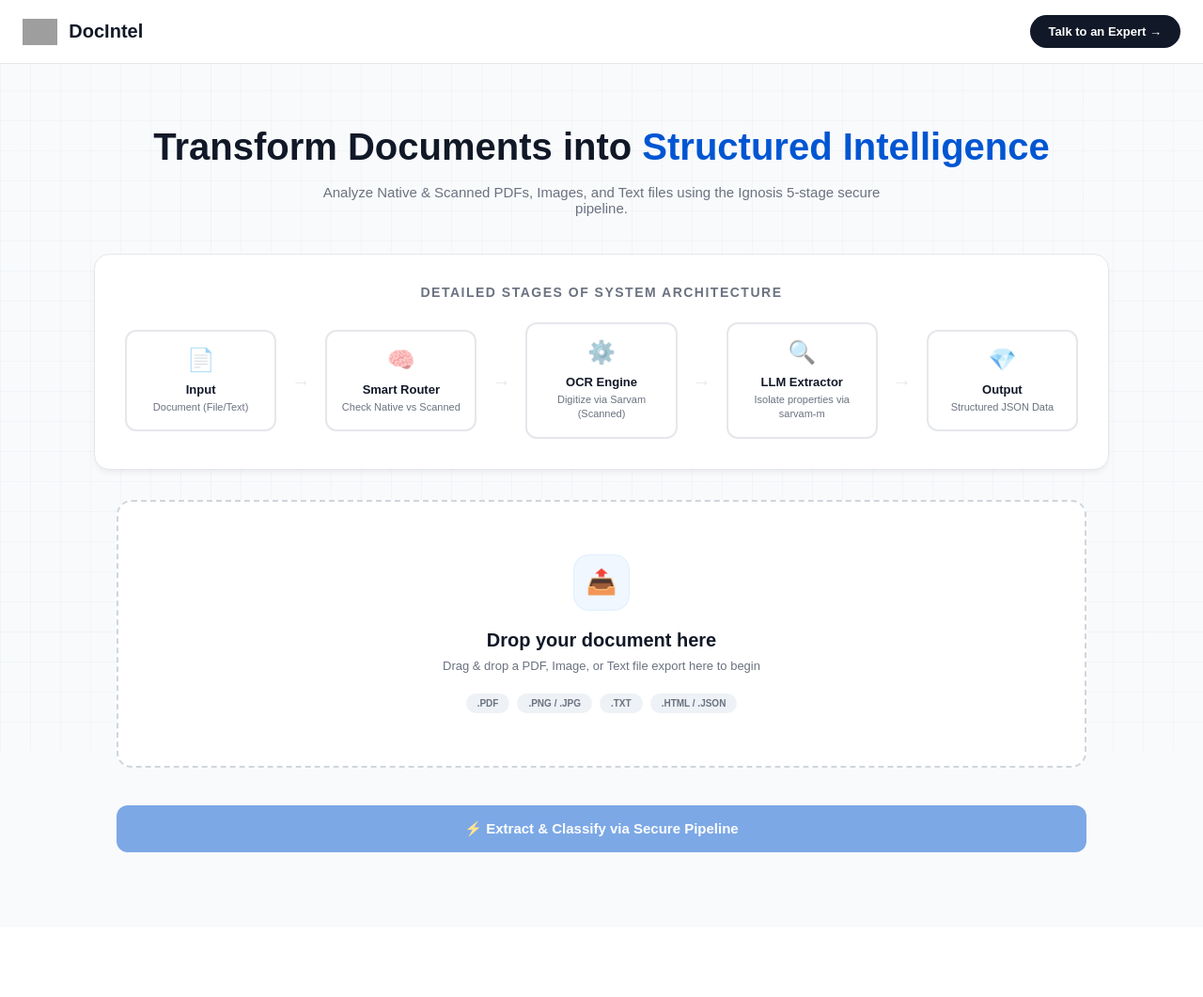
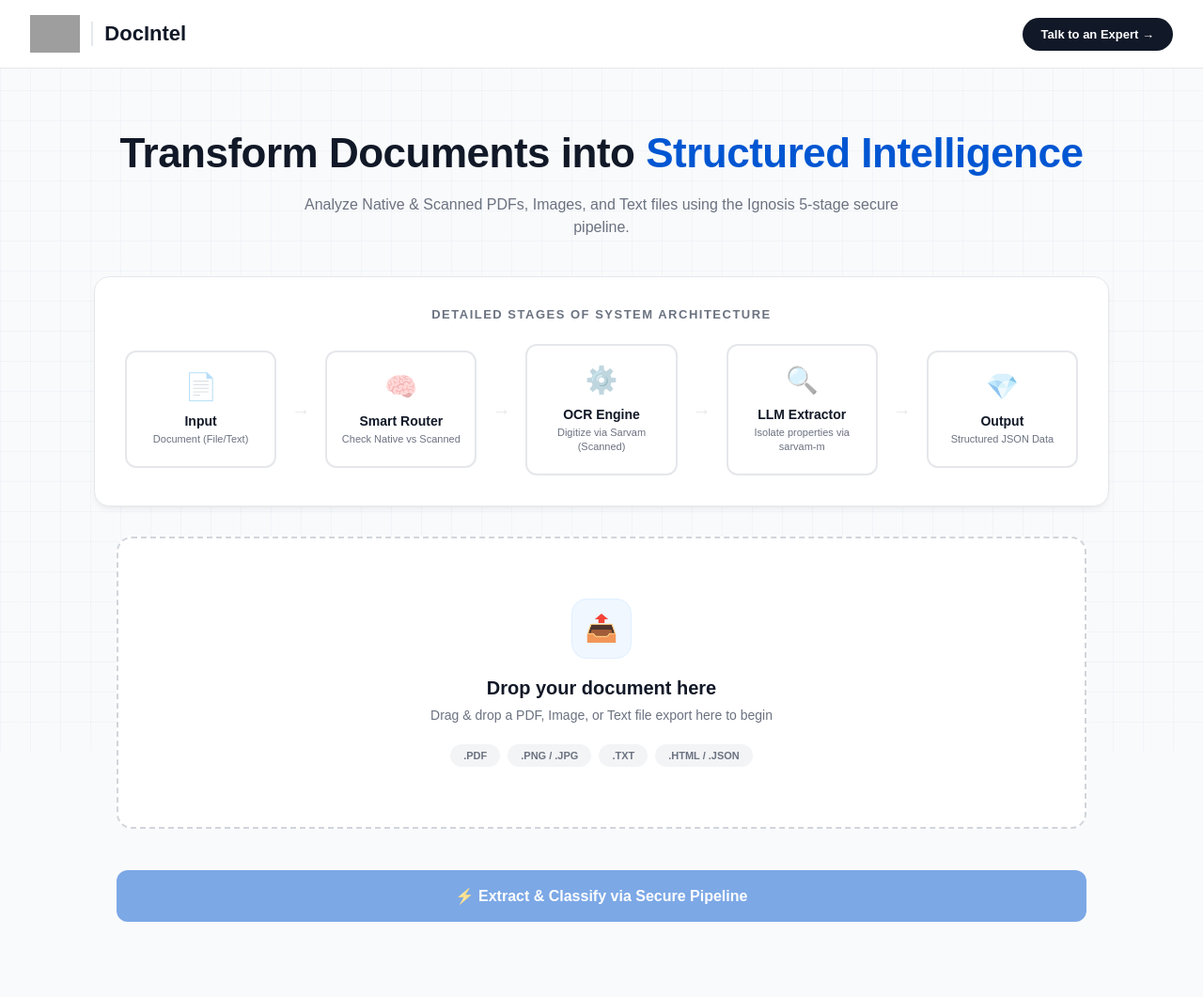
Before and after one commit to adityamahajan-art/Sarvam-DocAI-v4, a Flask app: page / in a window 1280 px wide. Shown: the whole page at 94% size. Before the commit the page ends 907 px from the top, so only its background shows below. Run offline with Flask 3, Linux system fonts and the light colour scheme; some libraries are stand-ins or nearby versions; some web fonts are replaced; grey boxes are pictures that could not be loaded.

Commit message:
Update index.html

````diff
--- a/templates/index.html
+++ b/templates/index.html
@@ -10,13 +10,13 @@
     --bg: #F9FAFB;
     --surface: #FFFFFF;
     --border: #E5E7EB;
-    --accent: #0056D2; /* Ignosis Primary Blue */
-    --accent-glow: rgba(0, 86, 210, 0.15);
+    --accent: #0056D2;
+    --accent-glow: rgba(0, 86, 210, 0.2);
     --text: #111827;
     --text-muted: #6B7280;
     --tag-bg: #F3F4F6;
     --shadow: 0 4px 6px -1px rgba(0, 0, 0, 0.05), 0 2px 4px -1px rgba(0, 0, 0, 0.03);
-    --shadow-md: 0 10px 15px -3px rgba(0, 0, 0, 0.08), 0 4px 6px -2px rgba(0, 0, 0, 0.04);
+    --shadow-hover: 0 10px 25px -5px rgba(0, 86, 210, 0.1), 0 8px 10px -6px rgba(0, 86, 210, 0.1);
   }
   * { margin: 0; padding: 0; box-sizing: border-box; }
   body {
@@ -26,162 +26,137 @@
     min-height: 100vh;
     padding-bottom: 80px;
   }
-  /* Grid background */
   body::before {
-    content: '';
-    position: fixed;
-    inset: 0;
-    background-image:
-      linear-gradient(rgba(0,86,210,0.03) 1px, transparent 1px),
-      linear-gradient(90deg, rgba(0,86,210,0.03) 1px, transparent 1px);
-    background-size: 32px 32px;
-    pointer-events: none;
-    z-index: 0;
+    content: ''; position: fixed; inset: 0;
+    background-image: linear-gradient(rgba(0,86,210,0.03) 1px, transparent 1px), linear-gradient(90deg, rgba(0,86,210,0.03) 1px, transparent 1px);
+    background-size: 32px 32px; pointer-events: none; z-index: 0;
   }
   .main-wrapper { position: relative; z-index: 1; }
-  header {
-    background: var(--surface);
-    border-bottom: 1px solid var(--border);
-    padding: 16px 24px;
-    display: flex;
-    align-items: center;
-    justify-content: space-between;
+
+  /* CSS Animations */
+  @keyframes fadeInUp {
+    from { opacity: 0; transform: translateY(15px); }
+    to { opacity: 1; transform: translateY(0); }
   }
+  @keyframes activePulse {
+    0% { box-shadow: 0 0 0 0 rgba(0, 86, 210, 0.3); }
+    70% { box-shadow: 0 0 0 12px rgba(0, 86, 210, 0); }
+    100% { box-shadow: 0 0 0 0 rgba(0, 86, 210, 0); }
+  }
+  @keyframes spin { to { transform: rotate(360deg); } }
+
+  /* Header */
+  header { background: var(--surface); border-bottom: 1px solid var(--border); padding: 16px 32px; display: flex; align-items: center; justify-content: space-between; }
   .logo-area { display: flex; align-items: center; gap: 12px; }
-  .logo-img { height: 28px; }
-  .logo-text { font-size: 20px; font-weight: 800; }
-  .expert-btn {
-    background: #111827;
-    color: white;
-    font-size: 13px;
-    font-weight: 600;
-    padding: 10px 20px;
-    border-radius: 30px;
-    border: none;
-    cursor: pointer;
-  }
-  .page-header { max-width: 1080px; margin: 64px auto 0; text-align: center; }
-  .page-title { font-size: 40px; font-weight: 800; line-height: 1.2; margin-bottom: 16px; }
+  .logo-img { height: 40px; /* FIXED: Increased logo size for better balance */ }
+  .logo-text { font-size: 22px; font-weight: 800; border-left: 2px solid var(--border); padding-left: 12px; color: var(--text); }
+  .expert-btn { background: #111827; color: white; font-size: 13px; font-weight: 600; padding: 10px 20px; border-radius: 30px; border: none; cursor: pointer; transition: transform 0.2s, background 0.2s; }
+  .expert-btn:hover { background: #1f2937; transform: translateY(-1px); }
+
+  .page-header { max-width: 1080px; margin: 64px auto 0; text-align: center; animation: fadeInUp 0.6s ease-out forwards; }
+  .page-title { font-size: 44px; font-weight: 800; line-height: 1.2; margin-bottom: 16px; letter-spacing: -0.5px; }
   .page-title span { color: var(--accent); }
-  .page-sub { font-size: 15px; color: var(--text-muted); max-width: 600px; margin: 0 auto; }
+  .page-sub { font-size: 16px; color: var(--text-muted); max-width: 650px; margin: 0 auto; line-height: 1.5; }
 
   /* Architecture Visualization */
   .architecture-container {
-    background: var(--surface);
-    border: 1px solid var(--border);
-    border-radius: 16px;
-    max-width: 1080px;
-    margin: 40px auto 32px;
-    padding: 32px;
-    box-shadow: var(--shadow);
+    background: var(--surface); border: 1px solid var(--border); border-radius: 16px;
+    max-width: 1080px; margin: 40px auto 32px; padding: 32px; box-shadow: var(--shadow);
+    animation: fadeInUp 0.7s ease-out forwards;
   }
-  .arch-header { font-size: 14px; font-weight: 700; color: var(--text-muted); text-transform: uppercase; letter-spacing: 1.5px; margin-bottom: 24px; text-align: center;}
-  .arch-flow { display: flex; align-items: center; gap: 16px; justify-content: center; position: relative; }
+  .arch-header { font-size: 13px; font-weight: 800; color: var(--text-muted); text-transform: uppercase; letter-spacing: 1.5px; margin-bottom: 24px; text-align: center;}
+  .arch-flow { display: flex; align-items: center; gap: 16px; justify-content: center; }
   .arch-stage {
-    flex: 1;
-    text-align: center;
-    border: 2px solid var(--border);
-    border-radius: 12px;
-    padding: 16px 12px;
-    background: var(--surface);
-    transition: all 0.3s;
-    position: relative;
-    max-width: 200px;
+    flex: 1; text-align: center; border: 2px solid var(--border); border-radius: 12px; padding: 20px 12px;
+    background: var(--surface); transition: all 0.4s cubic-bezier(0.4, 0, 0.2, 1); max-width: 190px;
   }
-  .arch-stage.active { border-color: var(--accent); background: #f0f7ff; box-shadow: 0 0 15px var(--accent-glow); transform: translateY(-2px); }
-  .arch-stage.completed { border-color: #10B981; background: #ecfdf5; }
-  .stage-num { display: none; }
-  .stage-icon { font-size: 24px; margin-bottom: 10px; opacity: 0.7; }
+  .arch-stage.active {
+    border-color: var(--accent); background: #f4f8ff;
+    transform: translateY(-4px); animation: activePulse 2s infinite; /* NEW: Pulsing animation */
+  }
+  .arch-stage.completed { border-color: #10B981; background: #ecfdf5; color: #047857; }
+  .stage-icon { font-size: 28px; margin-bottom: 12px; opacity: 0.5; transition: opacity 0.3s; }
   .arch-stage.active .stage-icon, .arch-stage.completed .stage-icon { opacity: 1; }
-  .stage-title { font-size: 13px; font-weight: 700; margin-bottom: 4px; }
+  .stage-title { font-size: 14px; font-weight: 800; margin-bottom: 4px; }
   .stage-desc { font-size: 11px; color: var(--text-muted); line-height: 1.4; }
-  .arch-arrow { color: var(--border); font-size: 20px; font-weight: 800; transition: color 0.3s; }
+  .arch-arrow { color: var(--border); font-size: 20px; font-weight: 800; transition: color 0.4s; }
   .arch-stage.completed + .arch-arrow, .arch-stage.active + .arch-arrow { color: var(--accent); }
 
   /* Input Section */
-  .container { max-width: 1080px; margin: 0 auto; padding: 0 24px; }
+  .container { max-width: 1080px; margin: 0 auto; padding: 0 24px; animation: fadeInUp 0.8s ease-out forwards; }
   .drop-zone {
-    border: 2px dashed #D1D5DB;
-    border-radius: 16px;
-    padding: 56px 40px;
-    text-align: center;
-    cursor: pointer;
-    transition: all 0.25s ease;
-    background: var(--surface);
-    margin-bottom: 20px;
+    border: 2px dashed #D1D5DB; border-radius: 16px; padding: 64px 40px; text-align: center; cursor: pointer;
+    transition: all 0.3s cubic-bezier(0.4, 0, 0.2, 1); background: var(--surface); margin-bottom: 20px;
   }
-  .drop-zone.dragover, .drop-zone:hover { border-color: var(--accent); background: #f8fbff; }
-  .drop-icon {
-    width: 60px; height: 60px;
-    margin: 0 auto 20px;
-    background: #f0f7ff;
-    border-radius: 16px;
-    display: flex; align-items: center; justify-content: center;
-    color: var(--accent); font-size: 26px; border: 1px solid #e0efff;
-  }
-  .drop-title { font-size: 20px; font-weight: 700; margin-bottom: 6px; }
-  .drop-sub { font-size: 13px; color: var(--text-muted); line-height: 1.6; }
-  .drop-formats { display: flex; gap: 8px; justify-content: center; margin-top: 18px; }
-  .fmt-tag { font-size: 10px; font-weight: 600; padding: 5px 12px; border-radius: 20px; background: #EEF2F6; color: var(--text-muted); }
+  .drop-zone.dragover, .drop-zone:hover { border-color: var(--accent); background: #f4f8ff; transform: scale(1.01); /* NEW: Smooth scaling on hover */ }
+  .drop-icon { width: 64px; height: 64px; margin: 0 auto 20px; background: #f0f7ff; border-radius: 16px; display: flex; align-items: center; justify-content: center; color: var(--accent); font-size: 28px; border: 1px solid #e0efff; transition: transform 0.3s; }
+  .drop-zone:hover .drop-icon { transform: translateY(-5px); }
+  .drop-title { font-size: 20px; font-weight: 800; margin-bottom: 6px; }
+  .drop-sub { font-size: 14px; color: var(--text-muted); line-height: 1.6; }
+  .drop-formats { display: flex; gap: 8px; justify-content: center; margin-top: 20px; }
+  .fmt-tag { font-size: 11px; font-weight: 700; padding: 6px 14px; border-radius: 20px; background: #F3F4F6; color: var(--text-muted); transition: background 0.2s; }
+  .drop-zone:hover .fmt-tag { background: #E5E7EB; }
 
   #fileInput { display: none; }
-  .file-info { display: none; align-items: center; gap: 12px; padding: 12px 20px; background: var(--surface); border: 1px solid var(--border); border-radius: 12px; margin-top: 16px; font-size: 12px; box-shadow: var(--shadow); }
-  .file-info.visible { display: flex; }
-  .file-icon { font-size: 16px; }
-  .file-name { color: var(--text); font-weight: 600; flex: 1; text-overflow: ellipsis; white-space: nowrap; overflow: hidden; }
-  .file-size { color: var(--text-muted); }
-  .remove-file { cursor: pointer; color: var(--text-muted); background: none; border: none; font-size: 14px; padding: 2px; }
+  .file-info { display: none; align-items: center; gap: 12px; padding: 16px 20px; background: var(--surface); border: 1px solid var(--border); border-radius: 12px; margin-top: 16px; font-size: 13px; box-shadow: var(--shadow); }
+  .file-info.visible { display: flex; animation: fadeInUp 0.4s ease-out forwards; } /* NEW: Fade in */
+  .file-icon { font-size: 18px; }
+  .file-name { color: var(--text); font-weight: 700; flex: 1; text-overflow: ellipsis; white-space: nowrap; overflow: hidden; }
+  .file-size { color: var(--text-muted); font-weight: 500; }
+  .remove-file { cursor: pointer; color: var(--text-muted); background: none; border: none; font-size: 16px; padding: 4px; transition: color 0.2s; }
   .remove-file:hover { color: #EF4444; }
 
   .process-btn {
-    width: 100%; margin-top: 20px; padding: 16px; border: none; border-radius: 12px;
-    background: var(--accent); color: white;
-    font-size: 15px; font-weight: 700; cursor: pointer;
-    transition: all 0.25s;
-    box-shadow: 0 4px 6px -1px rgba(0, 86, 210, 0.2), 0 2px 4px -1px rgba(0, 86, 210, 0.1);
+    width: 100%; margin-top: 24px; padding: 18px; border: none; border-radius: 12px;
+    background: var(--accent); color: white; font-size: 16px; font-weight: 800; cursor: pointer;
+    transition: all 0.3s cubic-bezier(0.4, 0, 0.2, 1);
+    box-shadow: 0 4px 6px -1px var(--accent-glow);
   }
-  .process-btn:hover { background: #004dc0; transform: translateY(-1px); box-shadow: 0 10px 15px -3px rgba(0, 86, 210, 0.3), 0 4px 6px -2px rgba(0, 86, 210, 0.2); }
+  .process-btn:hover { background: #004dc0; transform: translateY(-2px); box-shadow: 0 10px 15px -3px var(--accent-glow); }
   .process-btn:disabled { opacity: 0.5; cursor: not-allowed; transform: none; box-shadow: none; }
 
   .error-box { display: none; background: #FEF2F2; border: 1px solid #FCA5A5; border-radius: 12px; padding: 16px 20px; margin-top: 20px; font-size: 13px; color: #B91C1C; }
-  .error-box.visible { display: block; }
+  .error-box.visible { display: block; animation: fadeInUp 0.4s ease-out forwards; }
 
-  /* Loading Block */
   .loading { display: none; align-items: center; gap: 16px; padding: 20px; background: var(--surface); border: 1px solid var(--border); border-radius: 16px; margin-top: 24px; box-shadow: var(--shadow); }
-  .loading.visible { display: flex; }
+  .loading.visible { display: flex; animation: fadeInUp 0.4s ease-out forwards; }
   .spinner { width: 24px; height: 24px; border: 3px solid #E5E7EB; border-top-color: var(--accent); border-radius: 50%; animation: spin 0.8s linear infinite; }
-  @keyframes spin { to { transform: rotate(360deg); } }
-  .loading-text { font-size: 13px; color: var(--text-muted); }
-  .loading-text b { color: var(--accent); font-weight: 600; }
+  .loading-text { font-size: 14px; color: var(--text-muted); }
+  .loading-text b { color: var(--accent); font-weight: 700; }
 
   /* Results Section */
-  .results { display: none; margin-top: 48px; border-top: 1px solid var(--border); padding-top: 32px; }
-  .results.visible { display: block; }
+  .results { display: none; margin-top: 48px; border-top: 1px solid var(--border); padding-top: 40px; }
+  .results.visible { display: block; animation: fadeInUp 0.6s ease-out forwards; }
   .results-header { display: flex; align-items: center; justify-content: space-between; margin-bottom: 24px; }
-  .results-title { font-size: 20px; font-weight: 800; }
+  .results-title { font-size: 24px; font-weight: 800; }
   .results-title span { color: var(--accent); }
-  .raw-toggle { background: none; border: 1px solid var(--border); color: var(--text-muted); font-size: 12px; font-weight: 600; padding: 8px 16px; border-radius: 8px; cursor: pointer; }
-  .raw-toggle:hover { border-color: var(--accent); color: var(--accent); }
+  .raw-toggle { background: none; border: 1px solid var(--border); color: var(--text-muted); font-size: 12px; font-weight: 700; padding: 8px 16px; border-radius: 8px; cursor: pointer; transition: all 0.2s; }
+  .raw-toggle:hover { border-color: var(--accent); color: var(--accent); background: #f4f8ff; }
 
-  .summary-card { background: var(--surface); border: 1px solid var(--border); border-left: 4px solid var(--accent); border-radius: 12px; padding: 20px; margin-bottom: 24px; font-size: 13px; line-height: 1.8; box-shadow: var(--shadow); }
-  .summary-label { font-size: 11px; font-weight: 700; text-transform: uppercase; letter-spacing: 1.5px; color: var(--accent); margin-bottom: 12px; }
+  .summary-card { background: var(--surface); border: 1px solid var(--border); border-left: 4px solid var(--accent); border-radius: 12px; padding: 24px; margin-bottom: 32px; font-size: 14px; line-height: 1.8; box-shadow: var(--shadow); }
+  .summary-label { font-size: 11px; font-weight: 800; text-transform: uppercase; letter-spacing: 1.5px; color: var(--accent); margin-bottom: 12px; }
 
   .fields-grid { display: grid; grid-template-columns: repeat(auto-fill, minmax(280px, 1fr)); gap: 16px; }
-  .field-card { background: var(--surface); border: 1px solid var(--border); border-radius: 12px; padding: 18px 24px; transition: all 0.2s; box-shadow: var(--shadow); }
-  .field-card:hover { border-color: var(--accent); box-shadow: var(--shadow-md); transform: translateY(-2px); }
-  .field-label { font-size: 11px; font-weight: 700; text-transform: uppercase; letter-spacing: 1.5px; color: var(--text-muted); margin-bottom: 10px; display: flex; align-items: center; gap: 8px; }
+
+  .field-card {
+    background: var(--surface); border: 1px solid var(--border); border-radius: 12px; padding: 20px 24px;
+    transition: all 0.3s cubic-bezier(0.4, 0, 0.2, 1); box-shadow: var(--shadow);
+    opacity: 0; /* Hidden initially for staggered animation */
+  }
+  .field-card:hover { border-color: var(--accent); box-shadow: var(--shadow-hover); transform: translateY(-4px); }
+
+  .field-label { font-size: 11px; font-weight: 800; text-transform: uppercase; letter-spacing: 1.5px; color: var(--text-muted); margin-bottom: 12px; display: flex; align-items: center; gap: 8px; }
   .field-dot { width: 8px; height: 8px; border-radius: 50%; }
-  .field-value { font-size: 16px; font-weight: 600; line-height: 1.4; color: var(--text); }
-  .field-value.empty { color: var(--text-muted); font-style: italic; font-weight: 400; font-size: 14px; }
+  .field-value { font-size: 18px; font-weight: 700; line-height: 1.4; color: var(--text); }
+  .field-value.empty { color: var(--text-muted); font-style: italic; font-weight: 500; font-size: 15px; }
 
-  /* Field Dot Colors */
   .type-name .field-dot { background: #3B82F6; } .type-date .field-dot { background: #10B981; }
   .type-amount .field-dot { background: #F59E0B; } .type-contact .field-dot { background: #EF4444; }
   .type-id .field-dot { background: #8B5CF6; } .type-location .field-dot { background: #06B6D4; }
   .type-other .field-dot { background: #6B7280; }
 
-  .raw-output { display: none; background: #1F2937; color: #D1D5DB; border-radius: 10px; padding: 16px; margin-top: 16px; font-size: 11px; font-family: monospace; white-space: pre-wrap; max-height: 300px; overflow-y: auto; }
-  .raw-output.visible { display: block; }
+  .raw-output { display: none; background: #1F2937; color: #D1D5DB; border-radius: 12px; padding: 20px; margin-top: 20px; font-size: 12px; font-family: monospace; white-space: pre-wrap; max-height: 400px; overflow-y: auto; }
+  .raw-output.visible { display: block; animation: fadeInUp 0.4s ease-out forwards; }
 </style>
 </head>
 <body>
@@ -260,7 +235,7 @@
 
     <div class="loading" id="loading">
       <div class="spinner"></div>
-      <div class="loading-text">Transmission underway. Pipeline operations: <b>Polling status...</b></div>
+      <div class="loading-text">Transmission underway. Pipeline operations: <b id="loadingText">Analyzing structure...</b></div>
     </div>
 
     <div class="results" id="results">
@@ -279,7 +254,6 @@
 </div>
 
 <script>
-// State management
 let selectedFile = null;
 let rawJsonVisible = false;
 let currentStageId = null;
@@ -287,7 +261,6 @@ let currentStageId = null;
 const dropZone = document.getElementById('dropZone');
 const fileInput = document.getElementById('fileInput');
 
-// File drop zone event listeners
 dropZone.addEventListener('click', () => fileInput.click());
 dropZone.addEventListener('dragover', e => { e.preventDefault(); dropZone.classList.add('dragover'); });
 dropZone.addEventListener('dragleave', () => dropZone.classList.remove('dragover'));
@@ -300,16 +273,13 @@ dropZone.addEventListener('drop', e => {
 fileInput.addEventListener('change', () => { if (fileInput.files[0]) handleFile(fileInput.files[0]); });
 document.getElementById('removeFile').addEventListener('click', clearFile);
 
-// Helper function to update the architecture visualization stages
 function updateArchStage(stageId, status = 'active') {
-    // Clean up previous active
     if (currentStageId) {
         document.getElementById(currentStageId).classList.remove('active');
         if (status !== 'completed') {
             document.getElementById(currentStageId).classList.add('completed');
         }
     }
-
     currentStageId = stageId;
     const stageEl = document.getElementById(stageId);
     if (stageEl) {
@@ -322,11 +292,9 @@ function updateArchStage(stageId, status = 'active') {
     }
 }
 
-// Reset the entire visualization
 function resetArchVisualization() {
     currentStageId = null;
-    const stages = document.querySelectorAll('.arch-stage');
-    stages.forEach(s => s.classList.remove('active', 'completed'));
+    document.querySelectorAll('.arch-stage').forEach(s => s.classList.remove('active', 'completed'));
 }
 
 function handleFile(file) {
@@ -343,7 +311,6 @@ function handleFile(file) {
   document.getElementById('fileInfo').classList.add('visible');
   document.getElementById('processBtn').disabled = false;
 
-  // Update Visualization to Stage 1
   resetArchVisualization();
   updateArchStage('stage1');
 }
@@ -375,13 +342,22 @@ async function processDocument() {
   document.getElementById('loading').classList.add('visible');
   document.getElementById('results').classList.remove('visible');
 
-  // Trigger Architecture Visualization Flow
+  const loadingText = document.getElementById('loadingText');
+
+  // Dynamic Flow Simulation
   updateArchStage('stage2');
-  // Simulating routing logic - assuming both paths pulse during processing
-  setTimeout(() => updateArchStage('stage3'), 500);
-  setTimeout(() => updateArchStage('stage4'), 1200);
+  loadingText.textContent = "Routing and checking document structure...";
 
-  // Package the raw file to transmit to the Python server
+  const ext = selectedFile.name.split('.').pop().toLowerCase();
+
+  // If it's an image or PDF, we highlight Stage 3 (OCR)
+  setTimeout(() => {
+      if (['pdf','png','jpg','jpeg'].includes(ext)) {
+          updateArchStage('stage3');
+          loadingText.textContent = "Digitizing via Sarvam OCR Engine...";
+      }
+  }, 1500);
+
   const formData = new FormData();
   formData.append('document', selectedFile);
 
@@ -391,27 +367,26 @@ async function processDocument() {
       body: formData
     });
 
+    // We know it reached the LLM when the API responds or takes a bit
+    updateArchStage('stage4');
+    loadingText.textContent = "LLM isolating properties and classifying data...";
+
     const rawResponse = await res.text();
     let data;
+    try { data = JSON.parse(rawResponse); }
+    catch (parseErr) { throw new Error('Pipeline error: Render server connection timed out.'); }
 
-    try {
-      data = JSON.parse(rawResponse);
-    } catch (parseErr) {
-      throw new Error('Pipeline error: Render server connection timed out (Sarvam API is likely hanging).');
-    }
+    if (!res.ok) throw new Error(data.error || 'Pipeline error: Server anomaly experienced.');
 
-    if (!res.ok) throw new Error(data.error || 'Pipeline error: Server anomaly experienced during transmission.');
-
-    // Finalize architecture visualization
     updateArchStage('stage5');
-    setTimeout(() => updateArchStage('stage5', 'completed'), 500);
+    loadingText.textContent = "Finalizing JSON payload...";
+    setTimeout(() => updateArchStage('stage5', 'completed'), 600);
 
     const rawText = data.choices?.[0]?.message?.content || '';
     renderResults(rawText);
 
   } catch (err) {
     showError('Process Execution Halted: ' + err.message);
-    // Mark failed step in visualization (optional, for demo)
     if (currentStageId) document.getElementById(currentStageId).style.borderColor = '#EF4444';
   } finally {
     document.getElementById('loading').classList.remove('visible');
@@ -419,17 +394,15 @@ async function processDocument() {
   }
 }
 
-// Logic for rendering the JSON results into the grid of cards
 function renderResults(rawText) {
   let parsed = null;
   try {
     let clean = rawText.replace(/```json/gi, '').replace(/```/g, '');
     const end = clean.lastIndexOf('}');
-    if (end === -1) throw new Error('Structure anomaly: No valid structural closing bracket matching syntax maps found.');
+    if (end === -1) throw new Error('Structure anomaly: No valid closing bracket found.');
 
     let start = clean.indexOf('{');
     let parseError = null;
-
     while (start !== -1 && start < end) {
       try {
         parsed = JSON.parse(clean.substring(start, end + 1));
@@ -439,21 +412,25 @@ function renderResults(rawText) {
         start = clean.indexOf('{', start + 1);
       }
     }
-    if (!parsed) throw new Error('Structure anomaly: Valid application mapping scheme extraction missing. ' + (parseError ? parseError.message : ''));
+    if (!parsed) throw new Error('Structure anomaly: Valid scheme missing.');
   } catch(e) {
-    showError('Structure anomaly experienced during pipeline: ' + e.message);
+    showError('Structure anomaly experienced: ' + e.message);
     return;
   }
 
-  // Update DOM with parsed results
   document.getElementById('summaryText').textContent = parsed.summary || '—';
   document.getElementById('resultsDocType').textContent = parsed.document_type || 'Unknown Document Type';
 
   const grid = document.getElementById('fieldsGrid');
   grid.innerHTML = '';
-  (parsed.fields || []).forEach(f => {
+
+  // NEW: Staggered entrance animation for cards
+  (parsed.fields || []).forEach((f, index) => {
     const card = document.createElement('div');
     card.className = `field-card type-${f.type || 'other'}`;
+    // Add dynamic delay based on the index of the item
+    card.style.animation = `fadeInUp 0.5s cubic-bezier(0.4, 0, 0.2, 1) ${index * 0.08}s forwards`;
+
     const val = f.value !== null && f.value !== undefined && f.value !== '' ? f.value : null;
     card.innerHTML = `
       <div class="field-label"><span class="field-dot"></span>${escHtml(f.label || 'Field')}</div>
@@ -467,7 +444,6 @@ function renderResults(rawText) {
   document.getElementById('results').classList.add('visible');
 }
 
-// UI controls
 document.getElementById('rawToggle').addEventListener('click', () => {
   rawJsonVisible = !rawJsonVisible;
   document.getElementById('rawOutput').classList.toggle('visible', rawJsonVisible);
````
